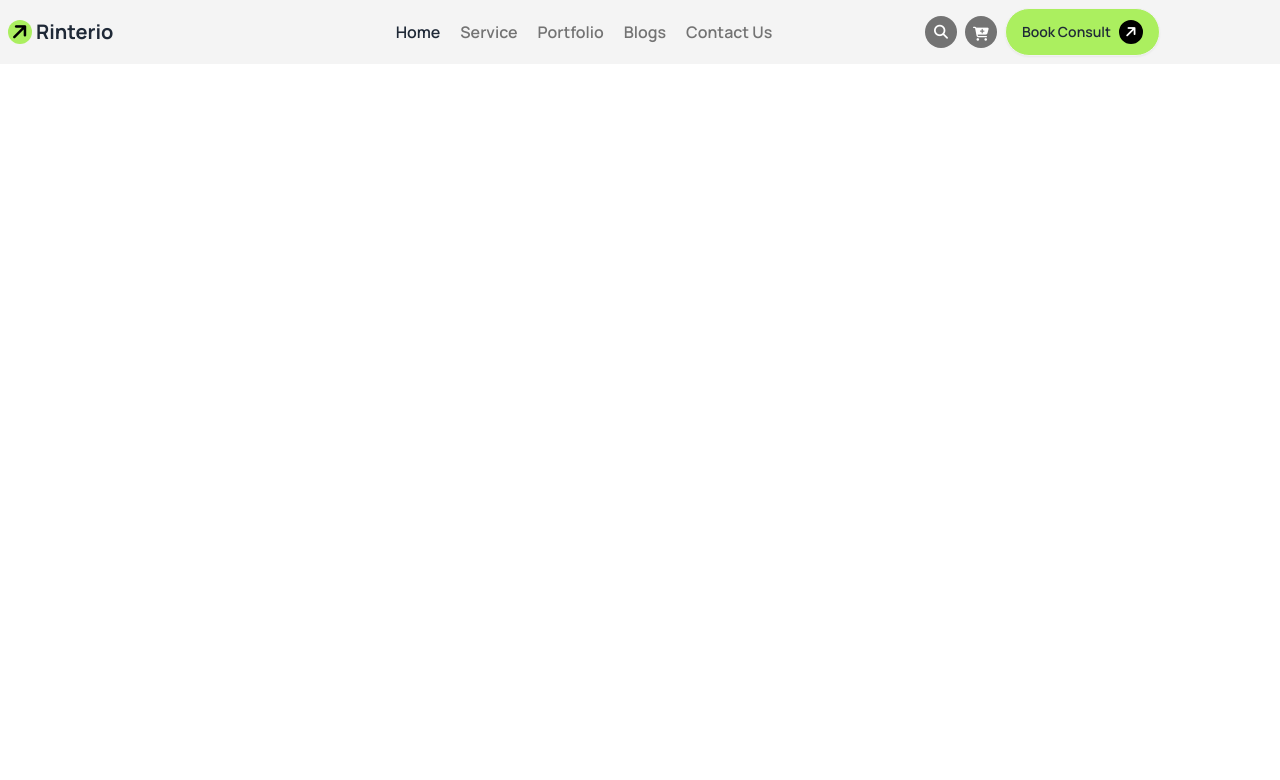
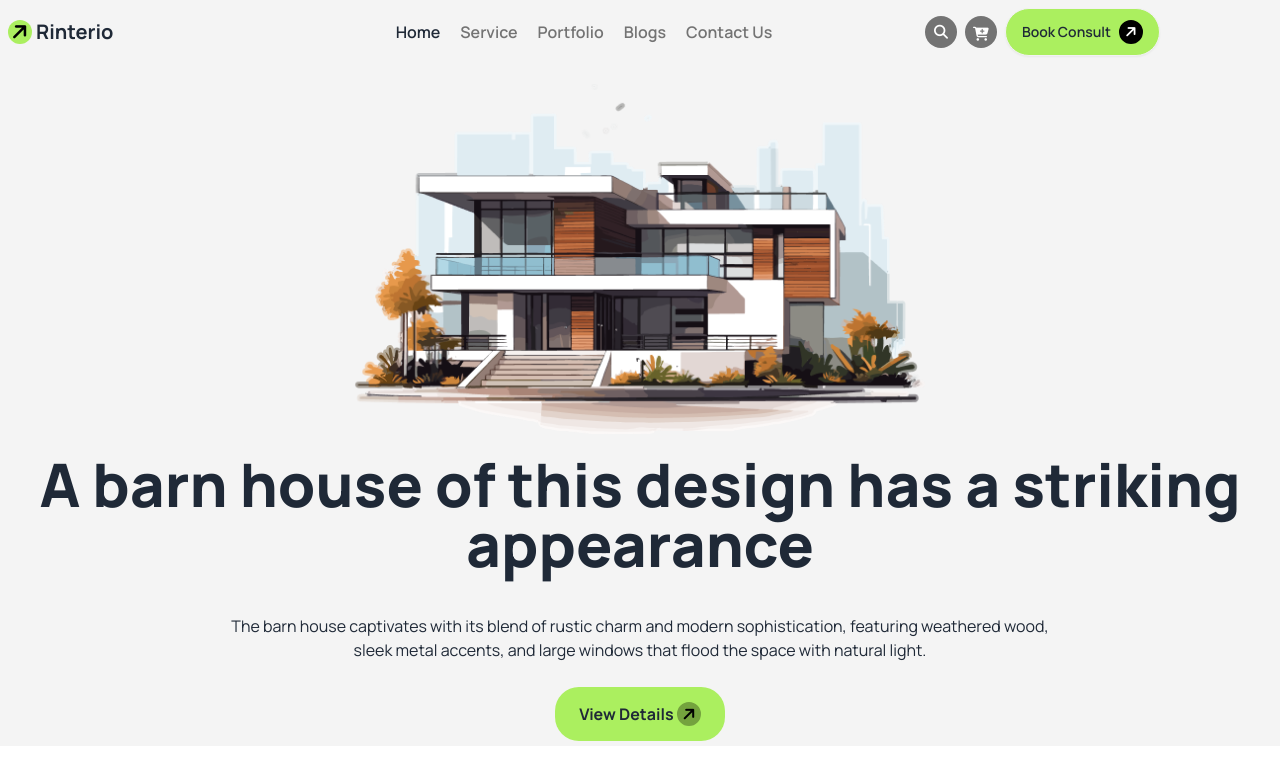
Before and after one commit to Jahid458/Rinterio-House-using-Daisi-ui, a plain HTML site: page index.html in a window 1280 px wide. Drawn offline with nearby package versions, Linux system fonts and the light colour scheme.

Commit message:
banner section added

```diff
--- a/index.html
+++ b/index.html
@@ -102,6 +102,27 @@
     </nav>
   </header>
 
+      <!-- Banner Sections -->
+      <section class="container mx-auto py-5 px-5">
+        <div class="grid grid-cols-1 items-center ">
+          <div class="mx-auto mb-5 ">
+            <img src="./images/banner.png" alt="" class="w-full">
+          </div>
+          <h2 class="text-2xl lg:text-6xl mb-10 font-extrabold px-0 text-center">A barn house of this design has a striking appearance</h2>
+          <p class="mb-10 text-center md:w-2/3 mx-auto">The barn house captivates with its blend of rustic charm and modern sophistication, featuring weathered wood, sleek metal accents, and large windows that flood the space with natural light.</p>
+
+          <div class="mx-auto">
+            <a href="#" class="py-4 px-6 bg-btnColor font-bold rounded-3xl hover:bg-opacity-80">View Details <i class="fa-solid fa-arrow-right bg-[#74a33e]
+         text-black rounded-full w-6 h-6 text-center leading-6 -rotate-45" ></i>
+            </a>
+          </div>
+
+
+
+        </div>
+
+       </section>
+
 
 
 </body>
```
